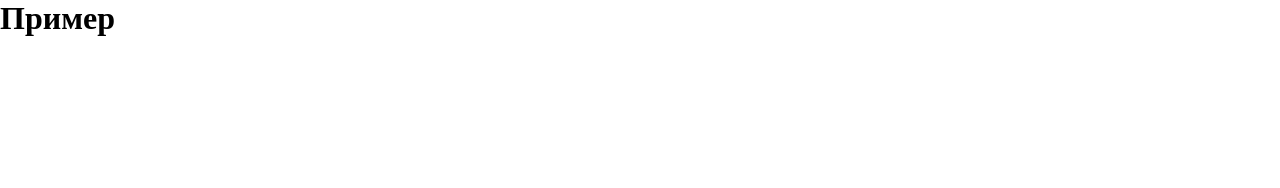
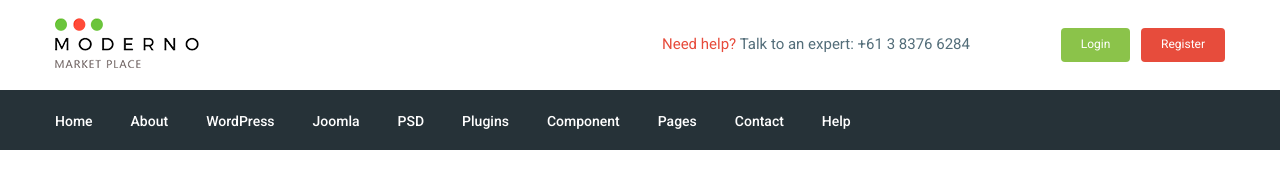
Before and after one commit to Andrey-Kashin/moderno, a website: page app/index.html in a window 1280 px wide. Drawn offline with nearby package versions, Linux system fonts and the light colour scheme; files that its build step writes are made by us from their sources.

Commit message:
'header'

```diff
--- a/app/index.html
+++ b/app/index.html
@@ -1,17 +1,68 @@
 <!DOCTYPE html>
-<html lang="en">
+<html lang="ru">
 
 <head>
 	<meta charset="UTF-8">
 	<meta name="viewport" content="width=device-width, initial-scale=1.0">
 	<title>Document</title>
+	<link rel="preconnect" href="https://fonts.gstatic.com">
+	<link href="https://fonts.googleapis.com/css2?family=Roboto:wght@400;500;700&display=swap" rel="stylesheet">
 	<link rel="stylesheet" href="css/libs.min.css">
 	<link rel="stylesheet" href="css/style.min.css">
 </head>
 
 <body>
 
-<h1>Пример</h1>
+	<header class="header">
+		<div class="header__top">
+			<div class="container">
+				<div class="header__top-wrapper">
+					<div class="header__logo">
+						<a href="#">
+							<img src="images/logo.png" alt="logo">
+						</a>
+					</div>
+					<!-- /.header__logo -->
+					<div class="header__text">
+						<a href="#">Need help?</a>
+						<span>Talk to an expert: </span>
+						<a href="tel:61383766284" class="header__phone">+61 3 8376 6284</a>
+					</div>
+					<!-- /.header__text -->
+					<div class="header__button">
+						<a href="#" class="basket__btn"></a>
+						<a href="#" class="header__btn header__btn-login">Login</a>
+						<a href="#" class="header__btn header__btn-register">Register</a>
+					</div>
+					<!-- /.header__button -->
+				</div>
+				<!-- /.header__top-wrapper -->
+			</div>
+		</div>
+		<!-- /.header__top -->
+
+		<div class="header__menu">
+			<div class="container">
+				<div class="header__menu-wrapper">
+					<ul class="header__menu-items">
+						<li class="header__menu-item"><a href="#" class="header__menu-link">Home</a></li>
+						<li class="header__menu-item"><a href="#" class="header__menu-link">About</a></li>
+						<li class="header__menu-item"><a href="#" class="header__menu-link">WordPress</a></li>
+						<li class="header__menu-item"><a href="#" class="header__menu-link">Joomla</a></li>
+						<li class="header__menu-item"><a href="#" class="header__menu-link">PSD</a></li>
+						<li class="header__menu-item"><a href="#" class="header__menu-link">Plugins</a></li>
+						<li class="header__menu-item"><a href="#" class="header__menu-link">Component</a></li>
+						<li class="header__menu-item"><a href="#" class="header__menu-link">Pages</a></li>
+						<li class="header__menu-item"><a href="#" class="header__menu-link">Contact</a></li>
+						<li class="header__menu-item"><a href="#" class="header__menu-link">Help</a></li>
+					</ul>
+				</div>
+				<!-- /.header__menu-wrapper -->
+			</div>
+		</div>
+		<!-- /.header__menu -->
+	</header>
+	<!-- /.header -->
 
 
 	<script src="https://ajax.googleapis.com/ajax/libs/jquery/3.5.1/jquery.min.js"></script>
--- a/app/js/main.js
+++ b/app/js/main.js
@@ -1,3 +1,7 @@
 $(function(){
 
+
+
+
+
 });
--- a/app/scss/_global.scss
+++ b/app/scss/_global.scss
@@ -11,8 +11,20 @@ a {
 	display: inline-block;
 }
 ul,
-li{
+li {
 	margin: 0;
 	padding: 0;
 	list-style: none;
 }
+
+.container{
+	max-width: 1200px;
+	margin: 0 auto;
+	padding: 0 15px;
+}
+
+body {
+	font-family: "Roboto", sans-serif;
+	font-size: 15px;
+	font-weight: 400;
+}
--- a/app/scss/_vars.scss
+++ b/app/scss/_vars.scss
@@ -0,0 +1,6 @@
+$color-red: #e74c3c;
+$color-green: #8bc34a;
+$color-white: #fff;
+$text-black: #546e7a;
+$text-white:  #b0bec5;
+$color-bg: #263238;
--- a/app/scss/style.scss
+++ b/app/scss/style.scss
@@ -1,10 +1,56 @@
-@import 'vars';
-@import 'global';
+@import "vars";
+@import "global";
+@import "fonts";
 
+// Стили верхнего блока хедера
 
-
-
-h1{
-	margin: 0;
-	padding: 0;
+.header__top-wrapper {
+	height: 90px;
+	display: flex;
+	justify-content: space-between;
+	align-items: center;
 }
+.header__text {
+	margin-left: auto;
+	margin-right: 87px;
+	a {
+		color: $color-red;
+		text-decoration: none;
+	}
+	span,
+	.header__phone {
+		color: $text-black;
+	}
+}
+.header__btn {
+	padding: 10px 20px;
+	border-radius: 4px;
+	font-size: 12px;
+	color: #ffffff;
+	text-align: center;
+	text-decoration: none;
+}
+.header__btn-login {
+	background-color: $color-green;
+}
+.header__btn-register {
+	background-color: $color-red;
+	margin-left: 7px;
+}
+.header__menu {
+	height: 60px;
+	background-color: $color-bg;
+}
+.header__menu-wrapper {
+	padding: 23px 0;
+}
+.header__menu-items {
+	display: flex;
+}
+.header__menu-link {
+	margin-right: 38px;
+	color: $color-white;
+	text-decoration: none;
+	font-size: 14px;
+	font-weight: 500;
+}
```
Also changed, not shown: gulpfile.js (+6 -4 lines), app/images/logo.png (added), app/scss/_fonts.scss (added), 1 other file.
